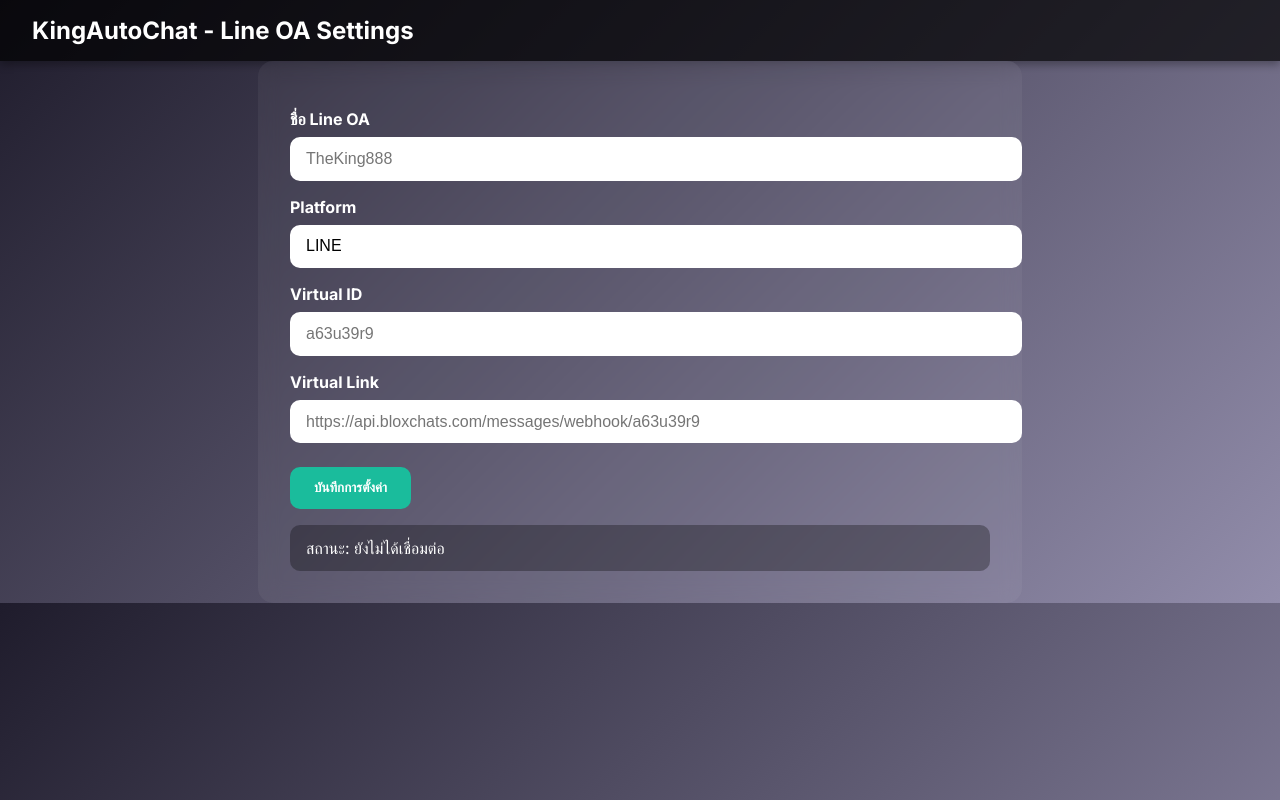
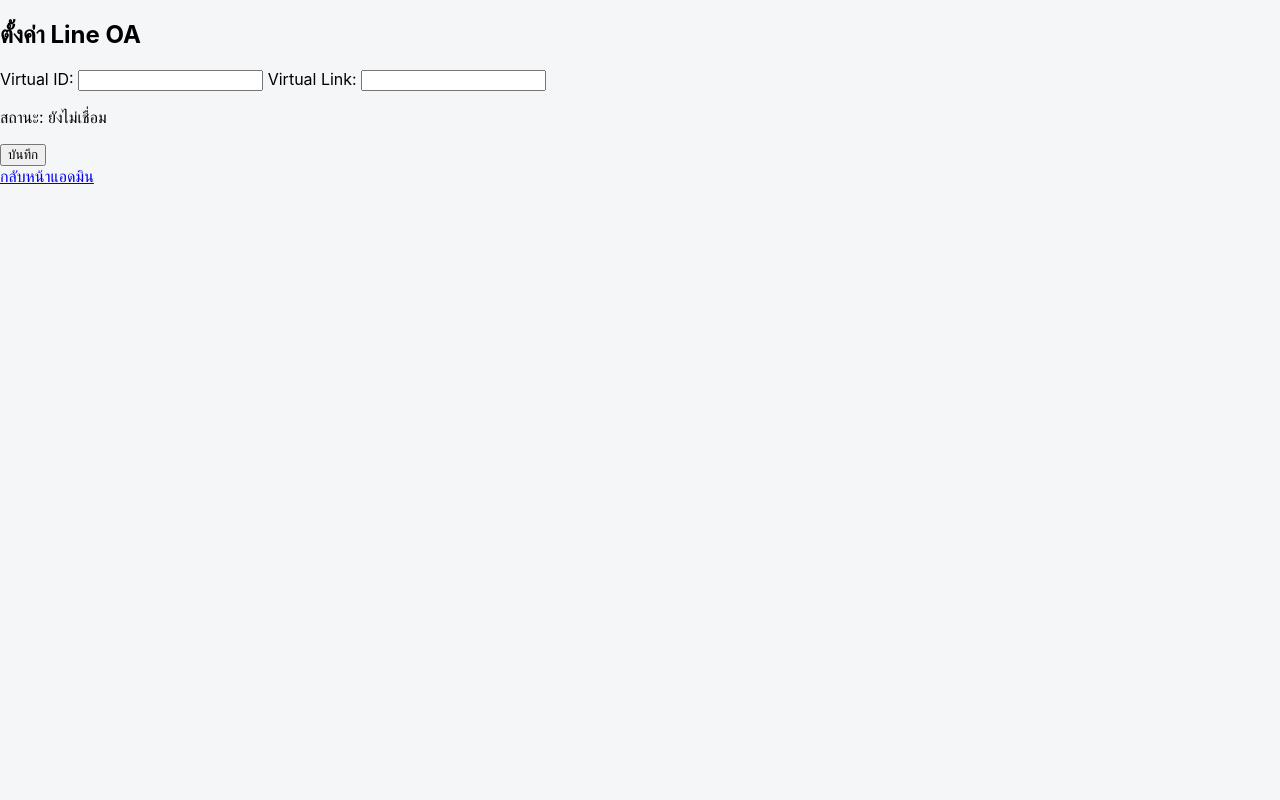
Before and after one commit to flook2018-prog/KingChat, a Flask app: page /settings in a window 1280 px wide. Run offline with Flask 3, Linux system fonts and the light colour scheme.

Commit message:
Update settings.html

```diff
--- a/templates/settings.html
+++ b/templates/settings.html
@@ -2,40 +2,19 @@
 <html lang="en">
 <head>
 <meta charset="UTF-8">
-<meta name="viewport" content="width=device-width, initial-scale=1.0">
-<title>KingAutoChat - Line OA Settings</title>
-<link href="https://fonts.googleapis.com/css2?family=Inter:wght@400;500;700&display=swap" rel="stylesheet">
-<style>
-  body { font-family: 'Inter', sans-serif; background: linear-gradient(135deg,#1f1c2c,#928dab); color: #fff; margin:0; padding:0; }
-  header { padding:1rem 2rem; font-size:1.5rem; font-weight:700; background: rgba(0,0,0,0.7); box-shadow: 0 4px 8px rgba(0,0,0,0.3);}
-  .container { padding: 2rem; max-width: 700px; margin:auto; background: rgba(255,255,255,0.05); border-radius: 15px; backdrop-filter: blur(10px);}
-  label { display:block; margin-top: 1rem; font-weight:600; }
-  input { width:100%; padding:0.8rem 1rem; border-radius:10px; border:none; margin-top:0.5rem; font-size:1rem; }
-  button { margin-top:1.5rem; padding:0.8rem 1.5rem; background:#1abc9c; border:none; border-radius:10px; color:#fff; font-weight:600; cursor:pointer; transition:0.2s; }
-  button:hover { background:#16a085; }
-  .status { margin-top:1rem; padding:0.8rem 1rem; border-radius:10px; background:rgba(0,0,0,0.3);}
-</style>
+<title>Line OA Settings</title>
+<link rel="stylesheet" href="/static/style.css">
 </head>
 <body>
-<header>KingAutoChat - Line OA Settings</header>
-<div class="container">
-  <label>ชื่อ Line OA</label>
-  <input type="text" id="line-name" placeholder="TheKing888">
-
-  <label>Platform</label>
-  <input type="text" id="platform" value="LINE" readonly>
-
-  <label>Virtual ID</label>
-  <input type="text" id="virtual-id" placeholder="a63u39r9">
-
-  <label>Virtual Link</label>
-  <input type="text" id="virtual-link" placeholder="https://api.bloxchats.com/messages/webhook/a63u39r9">
-
-  <button onclick="saveSettings()">บันทึกการตั้งค่า</button>
-
-  <div class="status" id="status">สถานะ: ยังไม่ได้เชื่อมต่อ</div>
-</div>
-
-<script src="{{ url_for('static', filename='settings.js') }}"></script>
+<h2>ตั้งค่า Line OA</h2>
+<form method="POST">
+    <label>Virtual ID:</label>
+    <input type="text" name="virtual_id" value="{{ line_settings.virtual_id }}">
+    <label>Virtual Link:</label>
+    <input type="text" name="virtual_link" value="{{ line_settings.virtual_link }}">
+    <p>สถานะ: {{ line_settings.status }}</p>
+    <button type="submit">บันทึก</button>
+</form>
+<a href="/">กลับหน้าแอดมิน</a>
 </body>
 </html>
```
